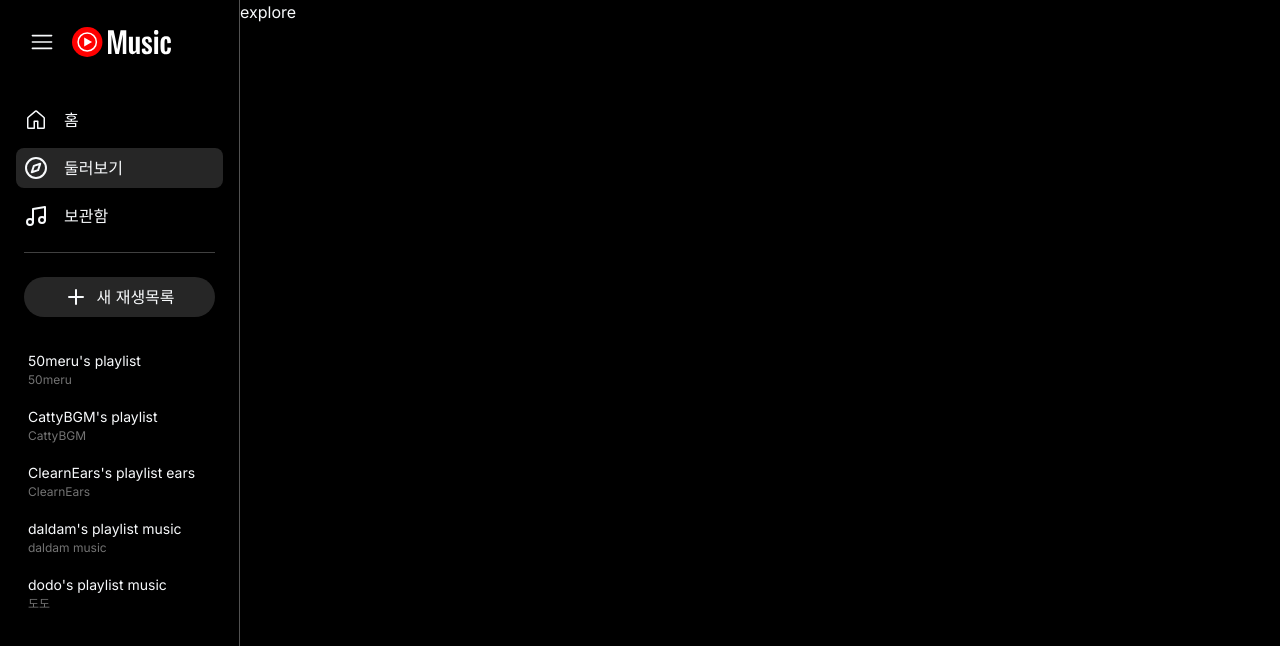
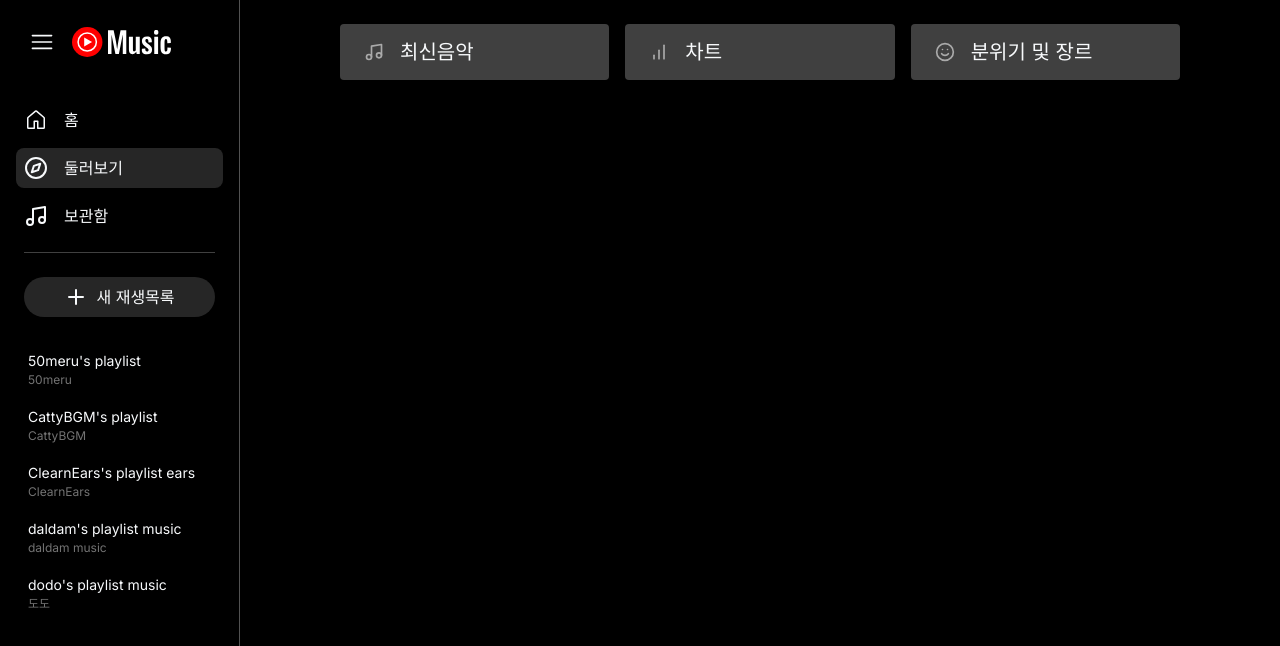
Before and after one commit to kyeongwxx/next-js-practice, a Next.js app: page /explore in a window 1280 px wide. Shown: the top 646 px of the page. Built offline with nearby package versions, Linux system fonts and the light colour scheme.

Commit message:
feat : explore page > add Category component

```diff
--- /dev/null
+++ b/app/explore/components/Category.tsx
@@ -0,0 +1,17 @@
+import React from 'react';
+import CategoryMenu from './CategoryMenu';
+import { FiMusic } from 'react-icons/fi';
+import { FiBarChart } from 'react-icons/fi';
+import { FiSmile } from 'react-icons/fi';
+
+const Category = () => {
+  return (
+    <div className='flex flex-col gap-4 w-full lg:flex-row'>
+      <CategoryMenu icon={<FiMusic color='#AAAAAA' />} label='최신음악' />
+      <CategoryMenu icon={<FiBarChart color='#AAAAAA' />} label='차트' />
+      <CategoryMenu icon={<FiSmile color='#AAAAAA' />} label='분위기 및 장르' />
+    </div>
+  );
+};
+
+export default Category;
--- /dev/null
+++ b/app/explore/components/CategoryMenu.tsx
@@ -0,0 +1,17 @@
+import React, { ReactNode } from 'react';
+
+type CategoryMenuProps = {
+  icon: ReactNode;
+  label: string;
+};
+
+const CategoryMenu = ({ icon, label }: CategoryMenuProps) => {
+  return (
+    <div className='w-full h-[56px] py-4 px-[24px] flex flex-row gap-4 items-center bg-neutral-700 text-[20px] cursor-pointer rounded-sm hover:bg-neutral-800 transition'>
+      {icon}
+      {label}
+    </div>
+  );
+};
+
+export default CategoryMenu;
--- a/app/explore/page.tsx
+++ b/app/explore/page.tsx
@@ -1,7 +1,14 @@
+import PagePadding from '@/components/PagePadding';
 import React from 'react';
+import Category from './components/Category';
 
 const page = () => {
-  return <div>explore</div>;
+  return (
+    <PagePadding>
+      <div className='mt-4'></div>
+      <Category />
+    </PagePadding>
+  );
 };
 
 export default page;
```
